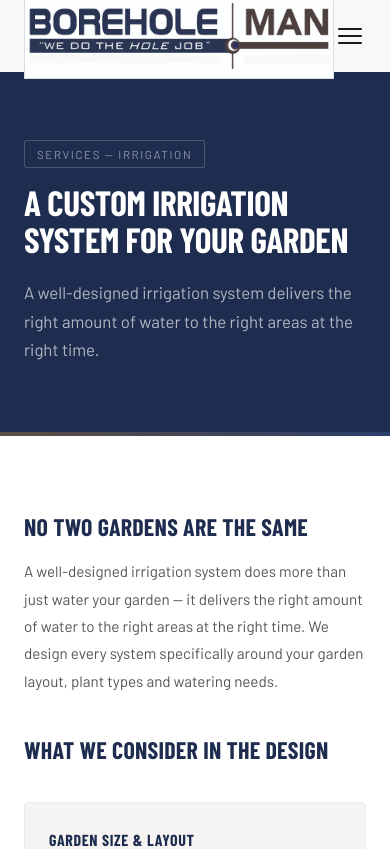
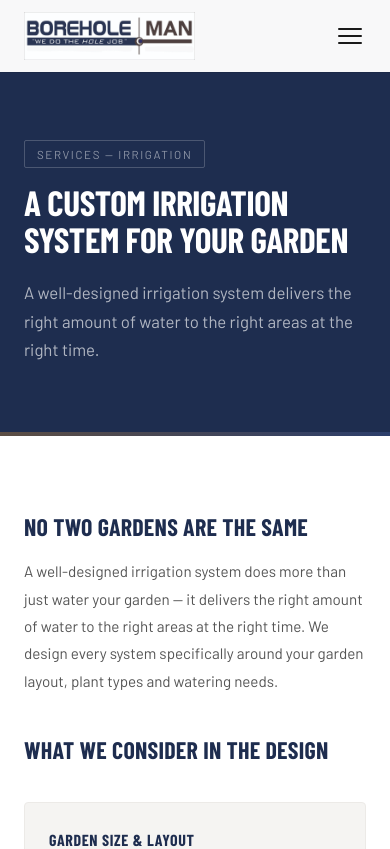
Before and after one commit to BoreholeMan/my-website, a React (Vite) app: page /services/irrigation in a window 390 px wide. Shown: the top 849 px of the page. Built offline with nearby package versions, Linux system fonts and the light colour scheme; a web font is replaced by a local one.

Commit message:
Add logo image styles for responsive design

```diff
--- a/src/components/Navbar.module.css
+++ b/src/components/Navbar.module.css
@@ -178,3 +178,7 @@
   .links { display: none; }
   .burger { display: flex; }
 }
+.logoImg {
+  height: 48px;
+  width: auto;
+}
```
